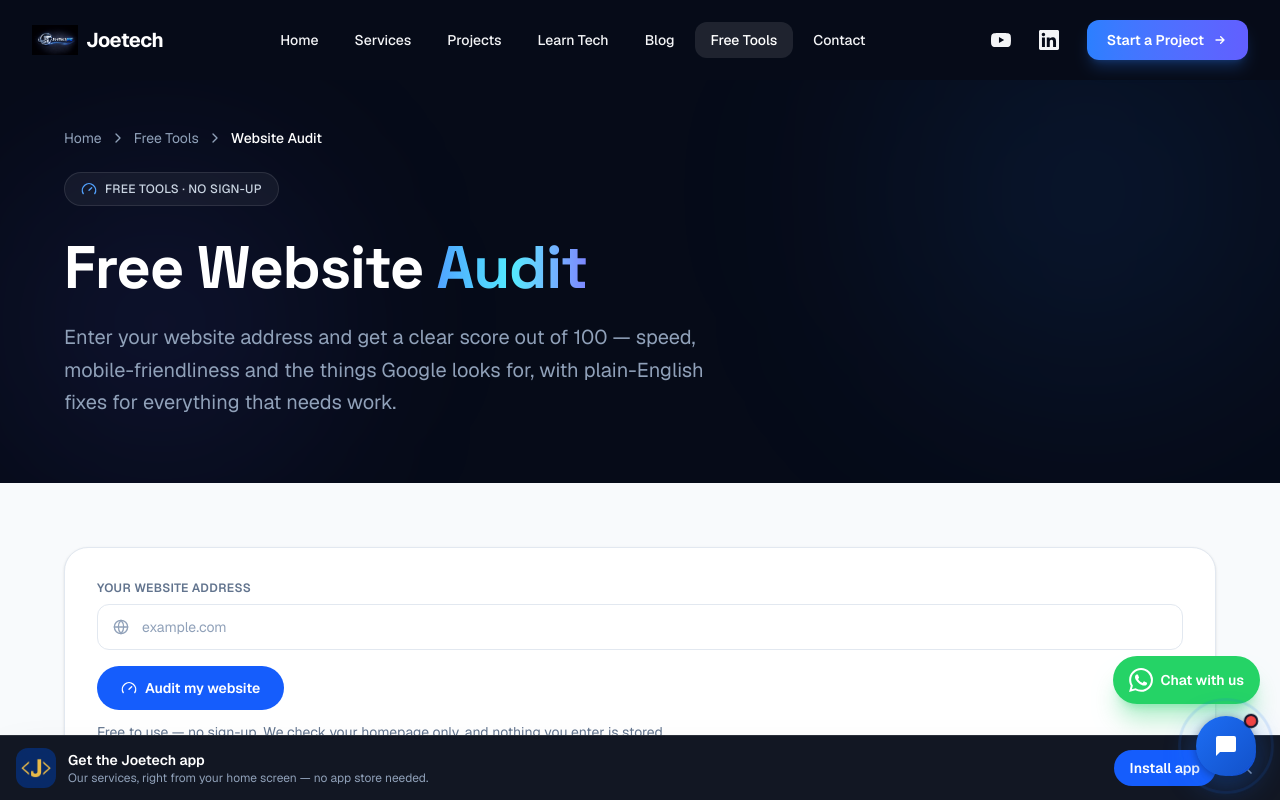
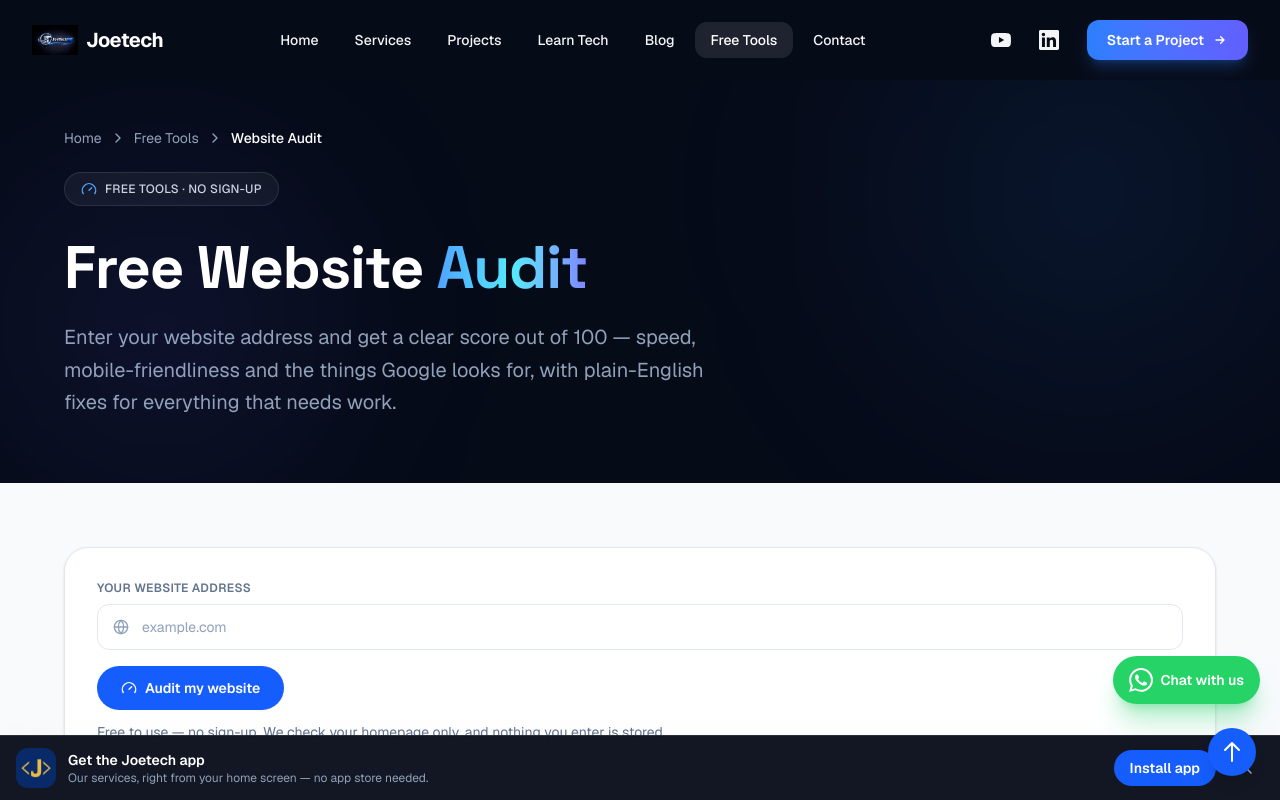
Before and after one commit to JoelionWebDev/joetech, a Next.js app: page /tools/website-audit in a window 1280 px wide. Shown: the top 800 px of the page. Built offline with nearby package versions, Linux system fonts and the light colour scheme.

Commit message:
Remove DynamicChatWidget and add appleWebApp metadata
Removed DynamicChatWidget import and component usage.

```diff
--- a/app/layout.js
+++ b/app/layout.js
@@ -3,7 +3,6 @@ import "./globals.css";
 import Navbar from "./components/Navbar";
 import Footer from "./components/Footer";
 import Script from "next/script";
-import DynamicChatWidget from "../components/chat/DynamicChatWidget";
 import { PHONE_SCHEMA } from "../lib/site";
 
 const geistSans = Geist({
@@ -33,6 +32,7 @@ export const metadata = {
   description:
     "Joetech is a Business Digital Branding agency based in Lekki, Lagos, Nigeria. We build websites, graphics & branding, advertising, and apps — and promote your brand digitally.",
     icons: { apple: "/apple-icon.png" },
+      appleWebApp: { capable: true, statusBarStyle: "black-translucent", title: "Joetech" },
   keywords: [
     "business digital branding Lagos",
     "web development Lagos",
@@ -112,7 +112,6 @@ export default function RootLayout({ children }) {
         <div className="print:hidden"><Navbar /></div>
         {children}
         <div className="print:hidden"><Footer /></div>
-        <DynamicChatWidget />
 
         {/* Schema.org */}
         <Script
```
